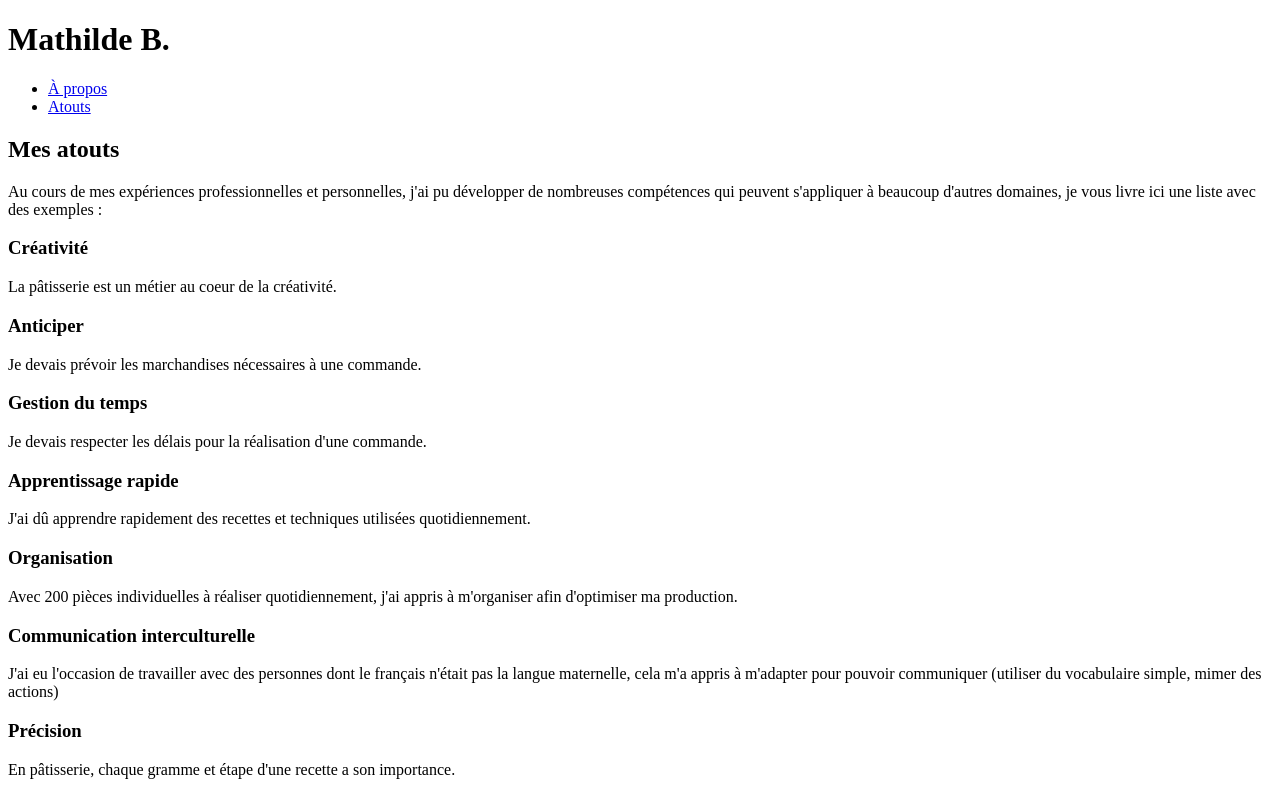
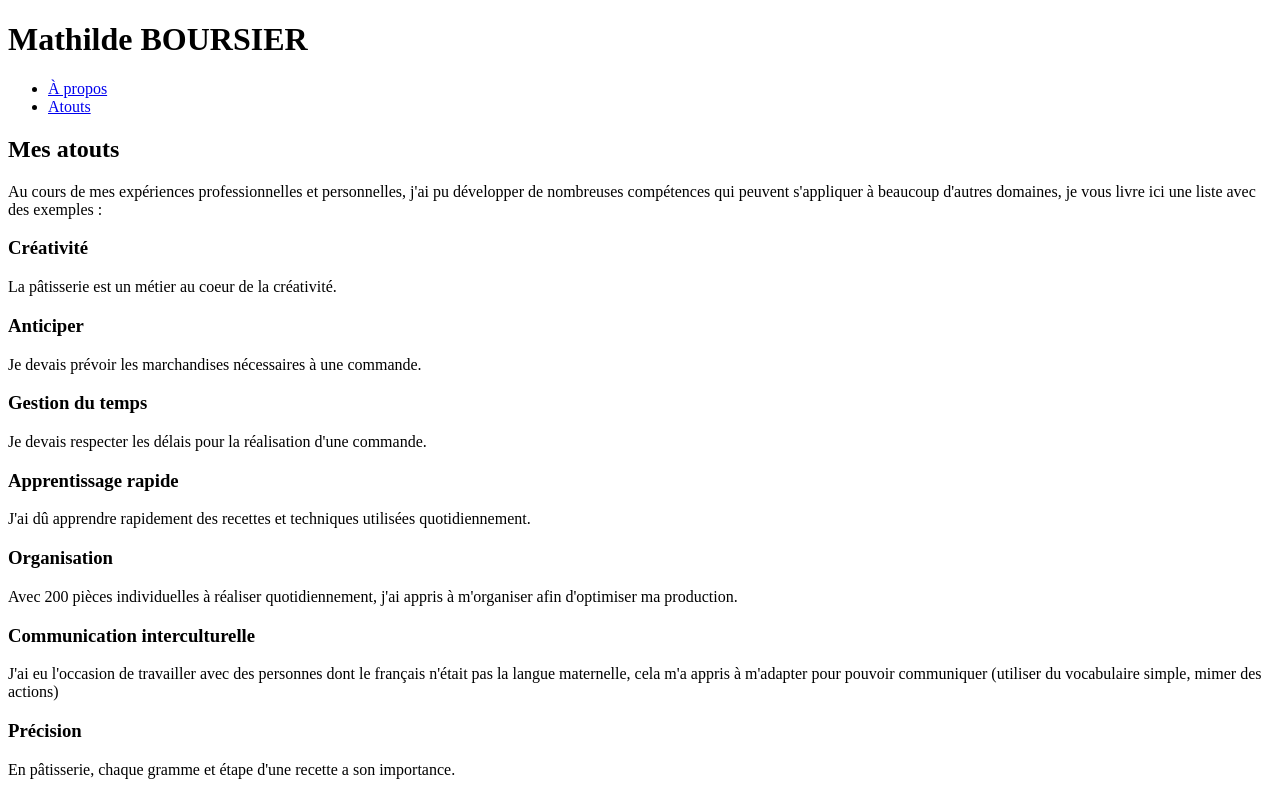
Before and after one commit to HTML-IDEA/CV, a plain HTML site: page atouts.html in a window 1280 px wide. Shown: the top 794 px of the page. Drawn offline with Linux system fonts and the light colour scheme.

Commit message:
modification mineure

```diff
--- a/atouts.html
+++ b/atouts.html
@@ -8,7 +8,7 @@
     <body>
           <!-- Barre de navigation -->
     <header>
-        <h1>Mathilde B.</h1>
+        <h1>Mathilde BOURSIER</h1>
         <nav>
             <ul>
                 <li><a href="index.html" title="À propos">À propos</a></li>
```
Also changed, not shown: index.html (+1 -1 lines).
